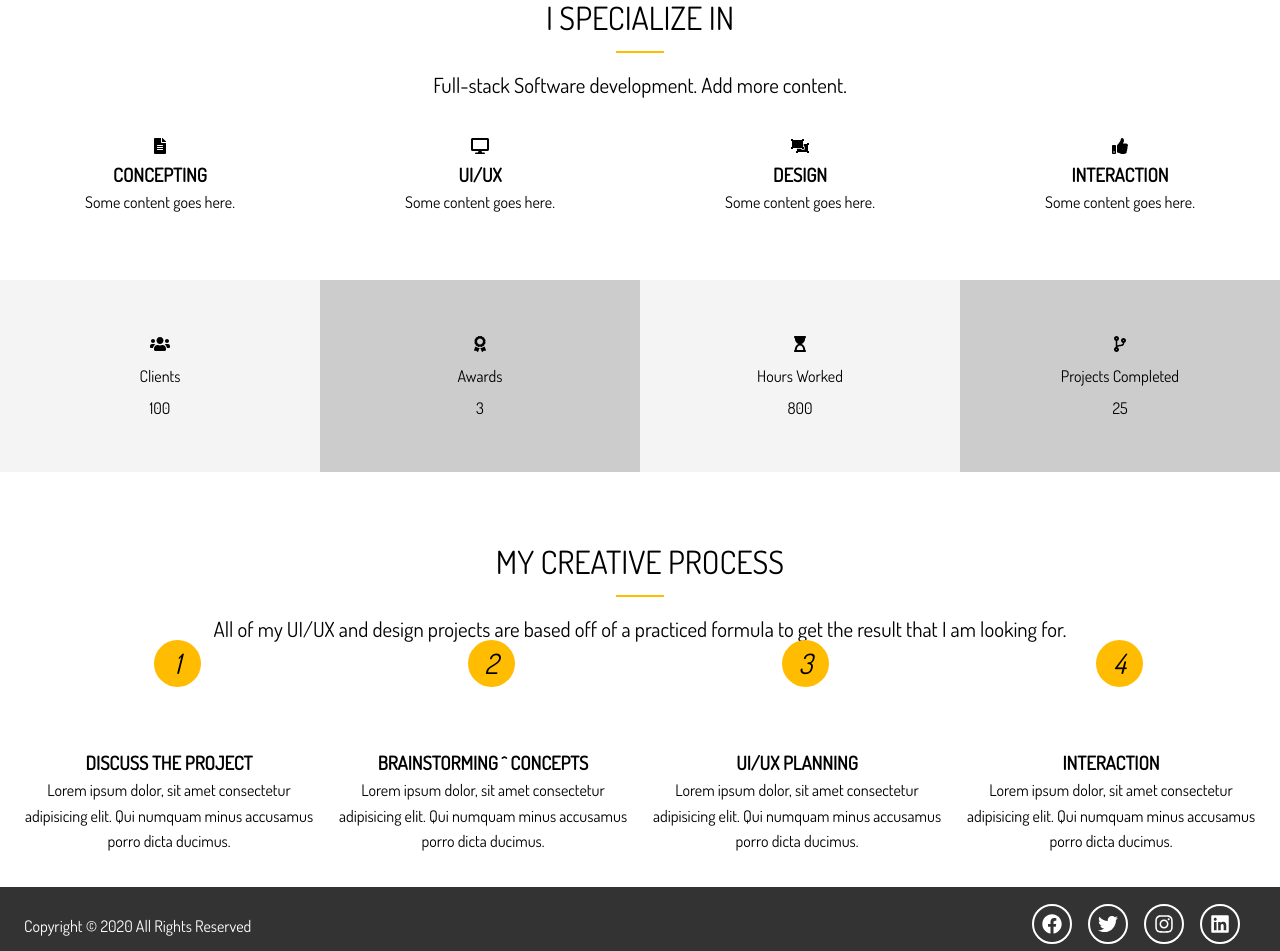
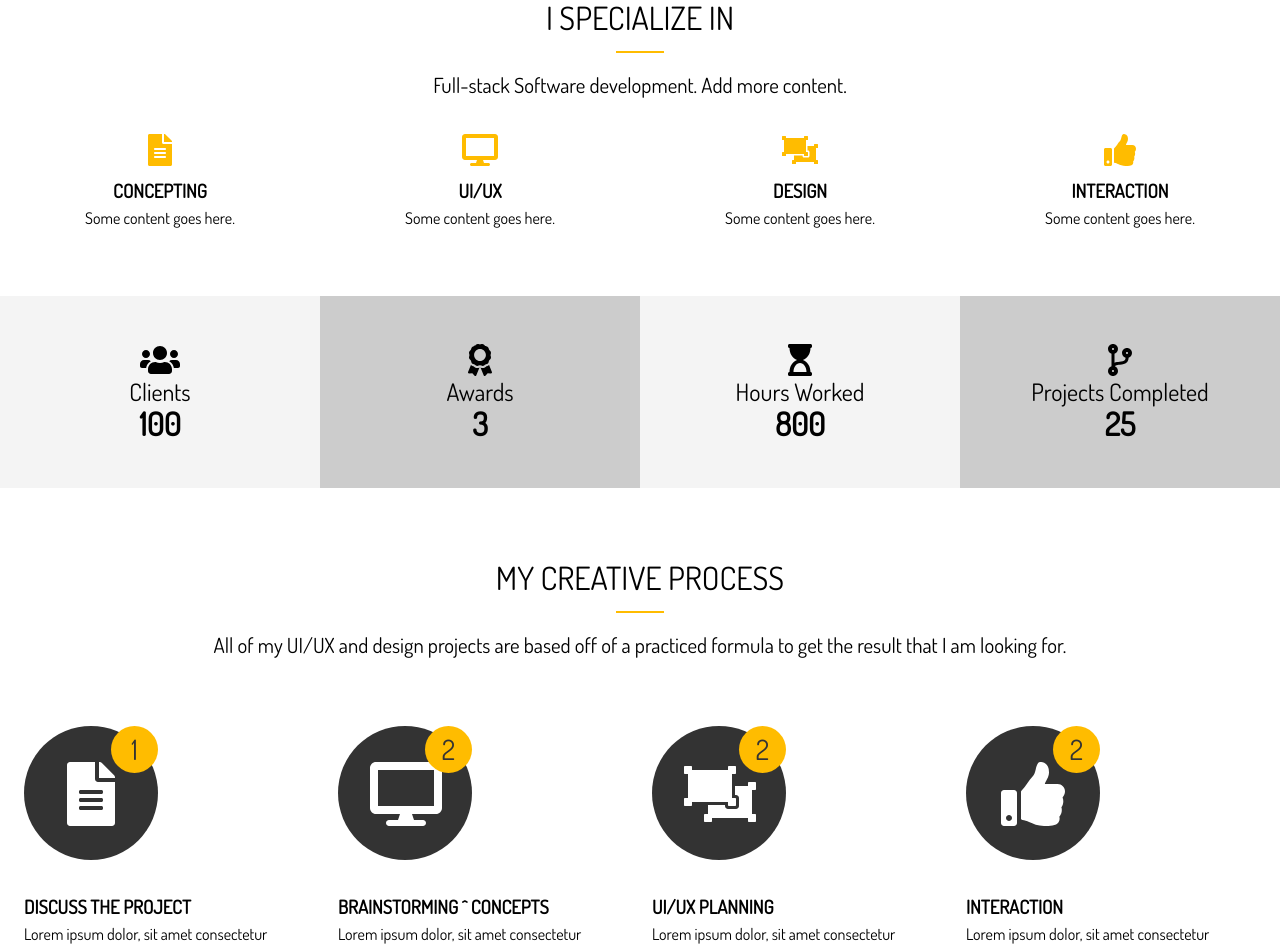
Before and after one commit to nrobert444/My-React-Portfolio-Site, a React (Create React App) app in the folder my-react-portfolio/: page / in a window 1280 px wide. Shown: the part 840-1791 px from the top of the page. Built offline with nearby package versions, Linux system fonts and the light colour scheme.

Commit message:
fixed transition elements on bottom section of page and icon sizing/styling.

```diff
--- a/my-react-portfolio/src/Pages/Home/Home.jsx
+++ b/my-react-portfolio/src/Pages/Home/Home.jsx
@@ -3,7 +3,16 @@ import Header from '../../components/HeaderMain/Header'
 import { Footer } from '../../components/Footer/Footer'
 import { HomeA, HomeB, HomeC } from './Home.styles'
 import { FontAwesomeIcon } from '@fortawesome/react-fontawesome'
-import { faFileAlt, faDesktop, faObjectUngroup, faThumbsUp, faUsers, faHourglassStart, faAward, faCodeBranch } from '@fortawesome/free-solid-svg-icons'
+import {
+  faFileAlt,
+  faDesktop,
+  faObjectUngroup,
+  faThumbsUp,
+  faUsers,
+  faHourglassStart,
+  faAward,
+  faCodeBranch
+} from '@fortawesome/free-solid-svg-icons'
 
 export const Home = () => {
   return (
@@ -20,22 +29,22 @@ export const Home = () => {
         </p>
         <div className='specials'>
           <div>
-            <FontAwesomeIcon icon={faFileAlt} />
+            <FontAwesomeIcon className='fas fa-2x' icon={faFileAlt} />
             <h3>Concepting</h3>
             <p>Some content goes here.</p>
           </div>
           <div>
-            <FontAwesomeIcon icon={faDesktop}/>
+            <FontAwesomeIcon className='fas fa-2x' icon={faDesktop} />
             <h3>UI/UX</h3>
             <p>Some content goes here.</p>
           </div>
           <div>
-            <FontAwesomeIcon icon={faObjectUngroup}/>
+            <FontAwesomeIcon className='fas fa-2x' icon={faObjectUngroup} />
             <h3>Design</h3>
             <p>Some content goes here.</p>
           </div>
           <div>
-            <FontAwesomeIcon icon={faThumbsUp}/>
+            <FontAwesomeIcon className='fas fa-2x' icon={faThumbsUp} />
             <h3>Interaction</h3>
             <p>Some content goes here.</p>
           </div>
@@ -46,7 +55,7 @@ export const Home = () => {
         <div className='stats'>
           <div>
             <ul>
-              <li>
+              <li className='fa-2x'>
                 <FontAwesomeIcon icon={faUsers} />
               </li>
               <li className='stats-title'>Clients</li>
@@ -55,8 +64,8 @@ export const Home = () => {
           </div>
           <div>
             <ul>
-              <li>
-                <FontAwesomeIcon icon={faAward}/>
+              <li className='fa-2x'>
+                <FontAwesomeIcon icon={faAward} />
               </li>
               <li className='stats-title'>Awards</li>
               <li className='stats-number'>3</li>
@@ -64,8 +73,8 @@ export const Home = () => {
           </div>
           <div>
             <ul>
-              <li>
-                <FontAwesomeIcon icon={faHourglassStart}/>
+              <li className='fa-2x'>
+                <FontAwesomeIcon icon={faHourglassStart} />
               </li>
               <li className='stats-title'>Hours Worked</li>
               <li className='stats-number'>800</li>
@@ -73,8 +82,8 @@ export const Home = () => {
           </div>
           <div>
             <ul>
-              <li>
-                <FontAwesomeIcon icon= {faCodeBranch}/>
+              <li className='fa-2x'>
+                <FontAwesomeIcon icon={faCodeBranch} />
               </li>
               <li className='stats-title'>Projects Completed</li>
               <li className='stats-number'>25</li>
@@ -93,19 +102,21 @@ export const Home = () => {
           </p>
           <div className='process'>
             <div>
-              <i className='fas fa-file-alt fa-4x process-icon my-2'>
+              <div className='fas fa-4x process-icon my-2'>
+                <FontAwesomeIcon icon={faFileAlt} />
                 <div className='process-step'>1</div>
-              </i>
-              <h3>Discuss the project</h3>
+              </div>
+                <h3>Discuss the project</h3>
               <p>
                 Lorem ipsum dolor, sit amet consectetur adipisicing elit. Qui
                 numquam minus accusamus porro dicta ducimus.
               </p>
             </div>
             <div>
-              <i className='fas fa-desktop fa-4x process-icon my-2'>
+              <div className=' fas fa-4x process-icon my-2'>
+                <FontAwesomeIcon icon={faDesktop} />
                 <div className='process-step'>2</div>
-              </i>
+              </div>
               <h3>Brainstorming ^ Concepts</h3>
               <p>
                 Lorem ipsum dolor, sit amet consectetur adipisicing elit. Qui
@@ -113,9 +124,10 @@ export const Home = () => {
               </p>
             </div>
             <div>
-              <i className='fas fa-object-ungroup fa-4x process-icon my-2'>
-                <div className='process-step'>3</div>
-              </i>
+              <div className='fas fa-4x process-icon my-2'>
+                <FontAwesomeIcon icon={faObjectUngroup} />
+                <div className='process-step'>2</div>
+              </div>
               <h3>UI/UX Planning</h3>
               <p>
                 Lorem ipsum dolor, sit amet consectetur adipisicing elit. Qui
@@ -123,9 +135,10 @@ export const Home = () => {
               </p>
             </div>
             <div>
-              <i className='fas fa-thumbs-up fa-4x process-icon my-2'>
-                <div className='process-step'>4</div>
-              </i>
+              <div className='fas fa-4x process-icon my-2'>
+                <FontAwesomeIcon icon={faThumbsUp} />
+                <div className='process-step'>2</div>
+              </div>
               <h3>Interaction</h3>
               <p>
                 Lorem ipsum dolor, sit amet consectetur adipisicing elit. Qui
--- a/my-react-portfolio/src/Pages/Home/Home.styles.jsx
+++ b/my-react-portfolio/src/Pages/Home/Home.styles.jsx
@@ -6,6 +6,19 @@ export const HomeA = styled.section`
     display: grid;
     grid-gap: 1 rem;
     grid-template-columns: repeat(4, 1fr);
+
+    @media (max-width: 500px) {
+      grid-template-columns: 1fr;
+      .specials div {
+        border-bottom: 1px solid $light-color;
+        padding-bottom: 1rem;
+
+        &:last-child {
+          border: none;
+          padding-bottom: 0;
+        }
+      }
+    }
 
     .fas {
       color: #ffbc00;
@@ -18,15 +31,21 @@ export const HomeB = styled.section`
   .stats {
     display: grid;
     grid-template-columns: repeat(4, 1fr);
+    @media (max-width: 500px) {
+      grid-template-columns: 1fr;
+      .stats div {
+        padding: 2rem 0 1rem 0;
+      }
+    }
 
-    & li {
+    li {
       line-height: 2rem;
 
-      & .stats.title {
+      &.stats-title {
         font-size: 1.5rem;
       }
 
-      & .stats.number {
+      &.stats-number {
         font-size: 2rem;
         font-weight: bold;
       }
@@ -50,7 +69,11 @@ export const HomeC = styled.section`
     display: grid;
     grid-template-columns: repeat(4, 1fr);
     grid-gap: 1.5rem;
-    text-align: center;
+    text-align: left;
+    @media (max-width: 500px) {
+      grid-template-columns: 1fr;
+      text-align: center;
+    }
 
     &-step {
       position: absolute;
@@ -58,7 +81,7 @@ export const HomeC = styled.section`
       right: 0;
       font-size: 28px;
       background: #ffbc00;
-      color: set-text-color(#ffbc00);
+      color: #333;
       border-radius: 50%;
       height: 15px;
       width: 15px;
@@ -69,8 +92,8 @@ export const HomeC = styled.section`
 
     &-icon {
       border-radius: 50%;
-      background: $dark-color;
-      color: set-text-color(#333);
+      background: #333;
+      color: #fff;
       padding: 2rem;
       width: 70px;
       height: 70px;
@@ -87,7 +110,7 @@ export const HomeC = styled.section`
 
         .process-step {
           background: #333;
-          color: set-text-color(#333);
+          color: #ffbc00;
         }
       }
     }
```
